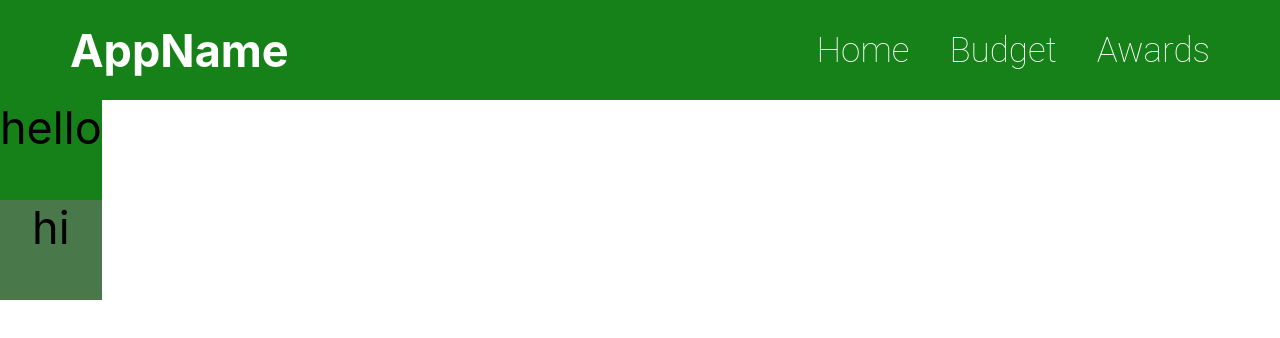
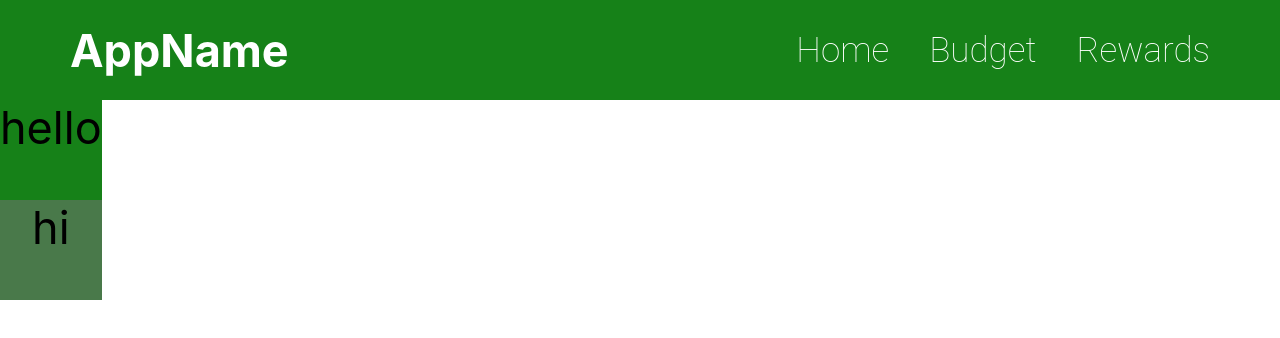
Before and after one commit to luca-mkbr/CapitalOne-Hackathon, a React (Create React App) app: page / in a window 1280 px wide. Shown: the top 338 px of the page. Built offline with nearby package versions, Linux system fonts and the light colour scheme.

Commit message:
Fix Header

```diff
--- a/src/components/Header.js
+++ b/src/components/Header.js
@@ -9,7 +9,7 @@ const Header = () => {
                 <div className="links">
                     <Link to="/">Home</Link>
                     <Link to="/budget">Budget</Link>
-                    <Link to="/awards">Awards</Link>
+                    <Link to="/rewards">Rewards</Link>
                 </div>
         </div>
     )
```
